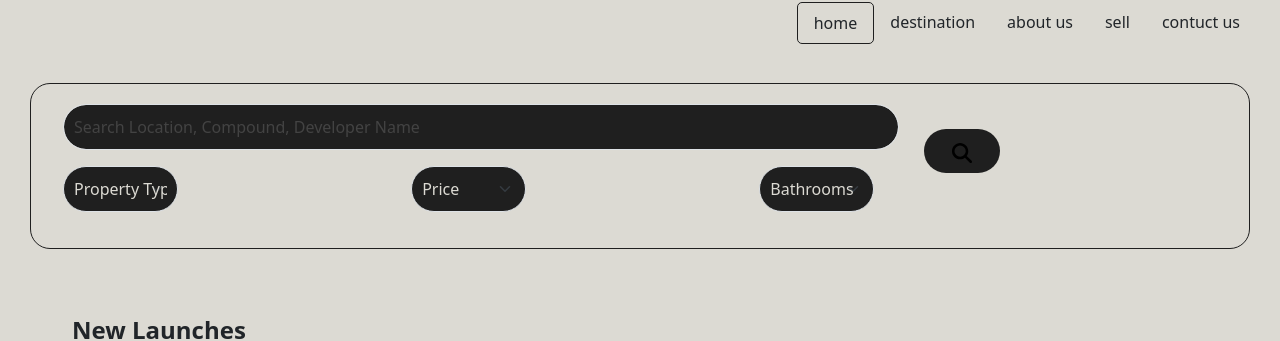
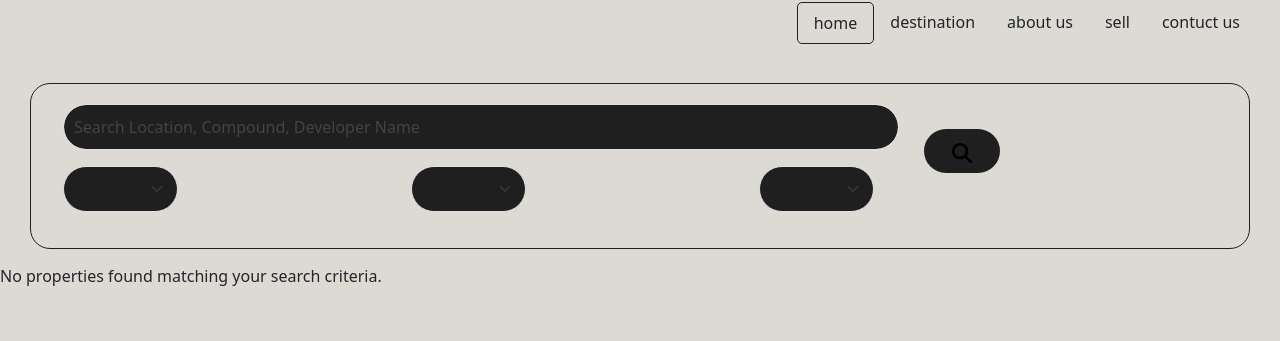
Before and after one commit to rawanahmed681/DST-Project, an Angular app: page /home in a window 1280 px wide. Shown: the part 582-923 px from the top of the page. Built offline with nearby package versions, Linux system fonts and the light colour scheme.

Commit message:
adding function search in home

```diff
--- a/src/app/footer/footer.component.html
+++ b/src/app/footer/footer.component.html
@@ -36,7 +36,7 @@
     </div>
     <div class= "social-links d-flex gap-4 w-50">
       <a href="https://www.facebook.com/profile.php?id=100092046447508&mibextid=ZbWKwL">FACEBOOK</a>
-      <a href="https://www.instagram.com/dst.consultancy?igsh=NDNyNnNyemVnM2dy">ISTAGRAM</a>
+      <a href="https://www.instagram.com/dst.consultancy?igsh=NDNyNnNyemVnM2dy">INSTAGRAM</a>
       <a href="">TIKTOK</a>
     </div>
   </div>
--- a/src/app/home/home.component.html
+++ b/src/app/home/home.component.html
@@ -1,31 +1,39 @@
 
 
-
+    <form  (ngSubmit)="onSearch()">
     <div class="search-property row">
         <div class="col-9 row">
-          <div class=" mb-3 col-md-12 col-sm-12">
-            <input type="text" class="form-control rounded-5"  placeholder="Search Location, Compound, Developer Name">
+          <div class=" mb-3 col-md-12 col-sm-12 form-group">
+            <input type="text" class="form-control rounded-5" [(ngModel)]="searchCriteria.searchTerm" name="searchTerm"  placeholder="Search Location, Compound, Developer Name">
 
           </div>
           <div class="justify-content-lg-between row">
-            <div class=" mb-3 col-md-2 col-sm-4">
-              <select id="inputState" class="form-select rounded-5">
+            <div class=" mb-3 col-md-2 col-sm-4 form-group">
+              <select id="propertyState" [(ngModel)]="searchCriteria.propertyType" class="form-select rounded-5" name="propertyType">
                 <option selected>Property Type</option>
-                <option>...</option>
+                <option value="Apartment">Apartment</option>
+                <option value="Villa">Villa</option>
+                <option value="Studio">Studio</option>
+                <option value="Doplix">Doplix</option>
+              </select>
+
+            </div>
+            <div class="col-md-2 col-sm-4 form-group">
+              <select id="priceState" class="form-select rounded-5" [(ngModel)]="searchCriteria.priceRange" name="priceRange">
+                <option selected>Price</option>
+                <option value="50000-100000">50,000-100,000</option>
+                <option value="100000-200000">100,000-200,000</option>
+                <option value="200000-300000">200,000-300,000</option>
               </select>
 
             </div>
             <div class="col-md-2 col-sm-4">
-              <select id="inputState" class="form-select rounded-5">
-                <option selected>Price</option>
-                <option>...</option>
-              </select>
-
-            </div>
-            <div class="col-md-2 col-sm-4">
-              <select id="inputState" class="form-select rounded-5">
-                <option selected>Bathrooms</option>
-                <option>...</option>
+              <select id="bedroomState" class="form-select rounded-5" [(ngModel)]="searchCriteria.bedroomNum" name="bedroomNum">
+                <option selected>Bedrooms</option>
+                <option value="1">1</option>
+                <option value="2">2</option>
+                <option value="3">3</option>
+                <option value="4">4</option>
               </select>
 
             </div>
@@ -38,6 +46,26 @@
         </div>
       </div>
     </div>
+</form>
+<div *ngIf="filteredProperties.length" class="card w-75 justify-content-center bg-dark text-white seach-div m-auto p-4">
+    <h2 class="bg-info">Search Results</h2>
+    <div *ngFor="let property of filteredProperties">
+      <p>{{ property.location }} - {{ property.compound }} - {{ property.developerName }} -
+         {{ property.propertyType }} - ${{ property.price }} -
+         {{ property.bedrooms }} Bedrooms - {{ property.bathrooms }} Bathrooms
+      </p>
+    </div>
+  </div>
+
+  <!-- Message when no properties are found -->
+
+    <div *ngIf="!filteredProperties.length">
+
+
+            <p>No properties found matching your search criteria.</p>
+
+      </div>
+
 
     <div class="p-5 frist_section">
 
--- a/src/app/home/home.component.ts
+++ b/src/app/home/home.component.ts
@@ -11,4 +11,76 @@ export class HomeComponent {
 
 
 
+  searchCriteria: any = {
+    searchTerm: '',
+    propertyType: '',
+    priceRange: '',
+    bedroomNum: null,
+    minPrice: null,
+    maxPrice: null
+  };
+
+  properties: any[] = [];
+  filteredProperties: any[] = [];
+
+  constructor() {
+
+    this.properties = [
+      { location: 'Cairo', compound: 'New Cairo Compound', developerName: 'ABC Developers', propertyType: 'Apartment', price: 100000, bedrooms: 3, bathrooms: 2 },
+      { location: 'Giza', compound: 'Giza Compound', developerName: 'XYZ Developers', propertyType: 'Villa', price: 200000, bedrooms: 5, bathrooms: 4 },
+      { location: 'Cairo', compound: 'Heliopolis Compound', developerName: 'LMN Developers', propertyType: 'Studio', price: 70000, bedrooms: 1, bathrooms: 1 },
+      { location: 'Alexandria', compound: 'Alex Compound', developerName: 'ABC Developers', propertyType: 'Doplix', price: 150000, bedrooms: 2, bathrooms: 2 }
+    ];
+
+  }
+  ngOnInit(): void {
+    const savedCriteria = localStorage.getItem('searchCriteria');
+    if (savedCriteria) {
+      this.searchCriteria = JSON.parse(savedCriteria);
+      // Apply the saved search criteria automatically
+    }
+    this.searchCriteria.searchTerm = '';
+    this.searchCriteria.propertyType = '';
+    this.searchCriteria.priceRange = '';
+    this.searchCriteria.bedroomNum = null;
+
+  }
+
+  onSearch() {
+    console.log("Search Criteria:", this.searchCriteria);
+    localStorage.setItem('searchCriteria', JSON.stringify(this.searchCriteria));
+
+    if (this.searchCriteria.priceRange) {
+      const priceRangeArray = this.searchCriteria.priceRange.split('-');
+      this.searchCriteria.minPrice = parseInt(priceRangeArray[0], 10);
+      this.searchCriteria.maxPrice = parseInt(priceRangeArray[1], 10);
+    } else {
+      this.searchCriteria.minPrice = null;
+      this.searchCriteria.maxPrice = null;
+    }
+
+    this.filteredProperties = this.properties.filter(property => {
+      return (
+        (this.searchCriteria.searchTerm ?
+          (property.location.toLowerCase().includes(this.searchCriteria.searchTerm.toLowerCase()) ||
+           property.compound.toLowerCase().includes(this.searchCriteria.searchTerm.toLowerCase()) ||
+           property.developerName.toLowerCase().includes(this.searchCriteria.searchTerm.toLowerCase())) : true) &&
+        (this.searchCriteria.propertyType ? property.propertyType.toLowerCase() === this.searchCriteria.propertyType.toLowerCase() : true) &&
+        (this.searchCriteria.minPrice ? property.price >= this.searchCriteria.minPrice : true) &&
+        (this.searchCriteria.maxPrice ? property.price <= this.searchCriteria.maxPrice : true)
+      );
+    });
+
+    this.searchCriteria.searchTerm = '';
+    this.searchCriteria.propertyType = '';
+    this.searchCriteria.priceRange = '';
+    this.searchCriteria.bedroomNum = null;
+
+
+    console.log('Filtered Properties:', this.filteredProperties);
+
+
+  }
+
+
 }
```
Also changed, not shown: src/app/home/home.component.scss (line endings or trailing spaces), src/assets/rawan-images/DSTsearch.jpg (added).
